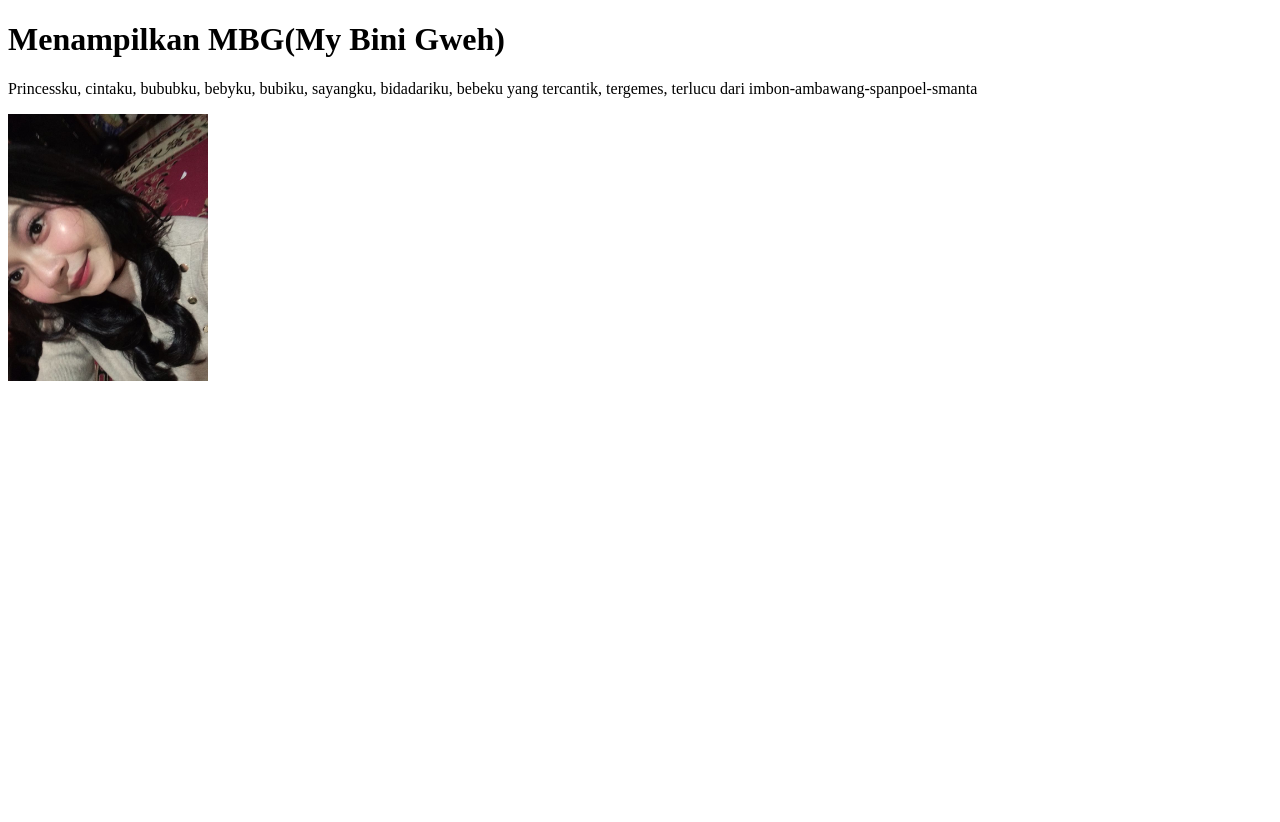
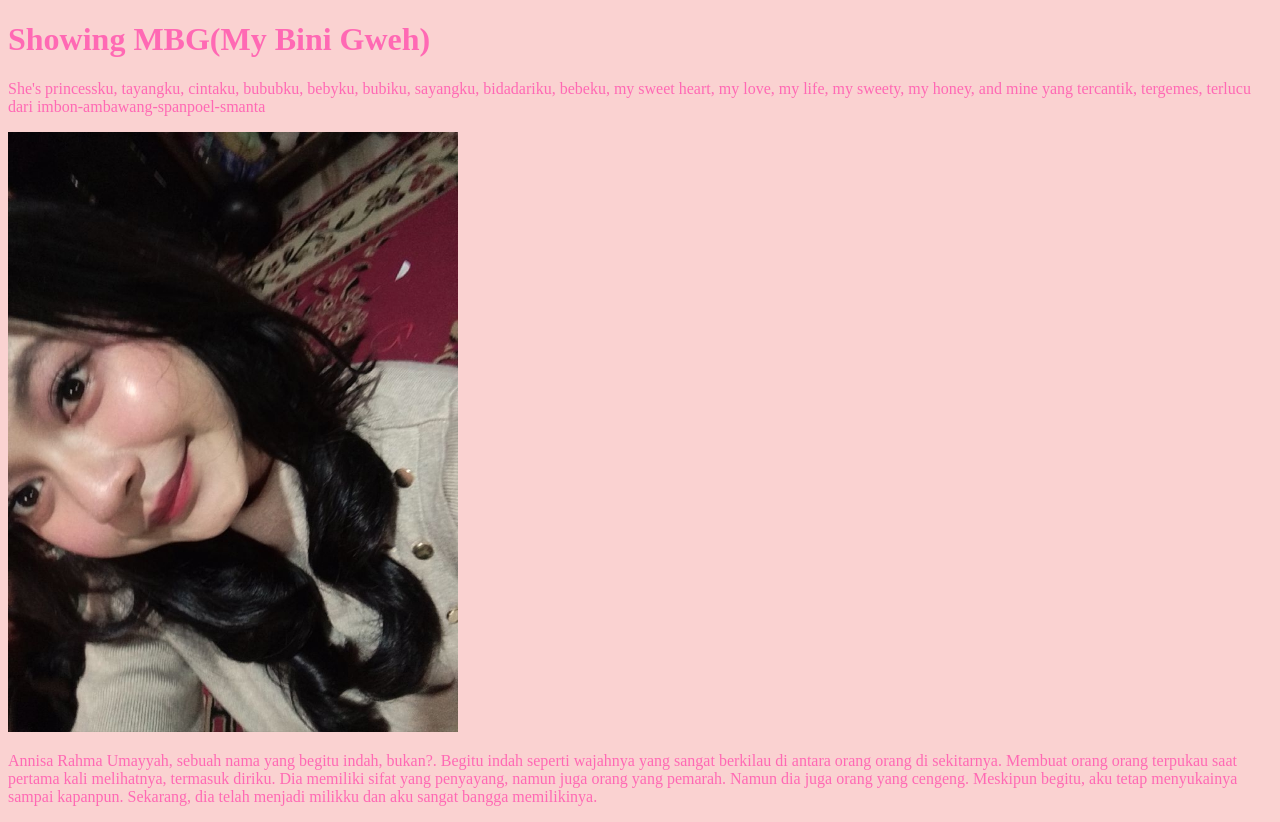
Before and after one commit to Niel-el/Ncaww, a plain HTML site: page index.html in a window 1280 px wide. Before the commit the page ends 800 px from the top, so only its background shows below. Drawn offline with Linux system fonts and the light colour scheme.

Commit message:
Add files via upload

```diff
--- a/index.html
+++ b/index.html
@@ -1,11 +1,10 @@
 <!doctype html>
 <html>
-<body>
+<body style="background-color:#FAD2D1; color:#FF69B4">
   <title> Cewe Gweh </title>
- <h1> Menampilkan MBG(My Bini Gweh) </h1>
- <p> Princessku, cintaku, bububku, bebyku, bubiku, sayangku, bidadariku, bebeku yang tercantik, tergemes, terlucu dari imbon-ambawang-spanpoel-smanta </p>
- <p></p>
-  <img src="mbg.jpeg" alt="mbg." width="200" length="200"  />
- </p>
+ <h1> Showing MBG(My Bini Gweh) </h1>
+ <p> She's princessku, tayangku, cintaku, bububku, bebyku, bubiku, sayangku, bidadariku, bebeku, my sweet heart, my love, my life, my sweety, my honey, and mine yang tercantik, tergemes, terlucu dari imbon-ambawang-spanpoel-smanta </p>
+  <img src="mbg.jpeg" alt="love of my life" width="450" length="450"  />
+  <p> Annisa Rahma Umayyah, sebuah nama yang begitu indah, bukan?. Begitu indah seperti wajahnya yang sangat berkilau di antara orang orang di sekitarnya. Membuat orang orang terpukau saat pertama kali melihatnya, termasuk diriku. Dia memiliki sifat yang penyayang, namun juga orang yang pemarah. Namun dia juga orang yang cengeng. Meskipun begitu, aku tetap menyukainya sampai kapanpun. Sekarang, dia telah menjadi milikku dan aku sangat bangga memilikinya.</p>
 <body>
 </html>
```
